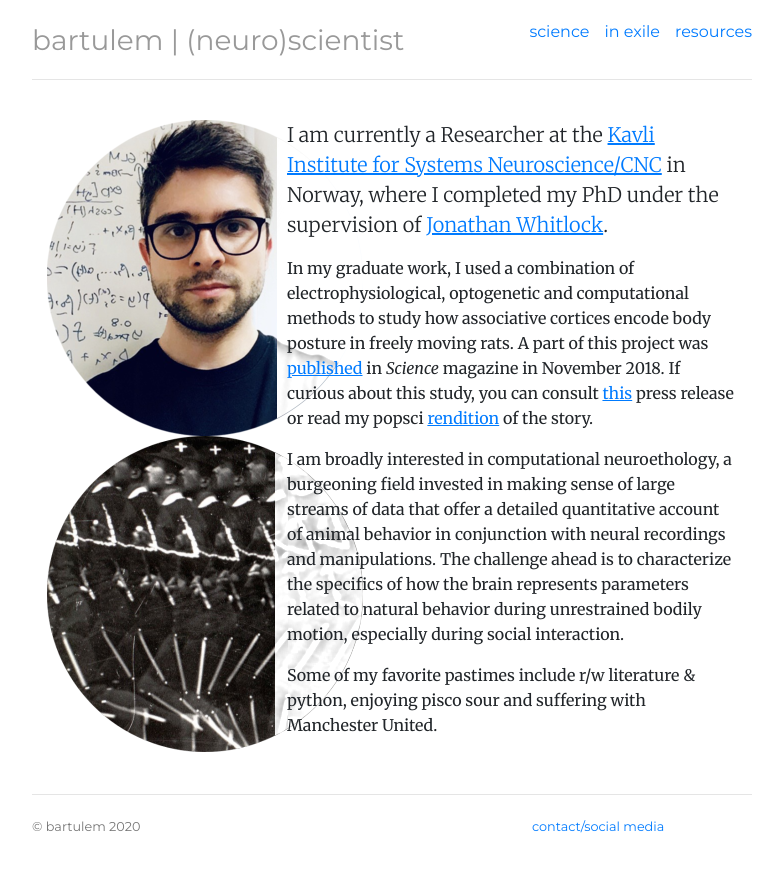
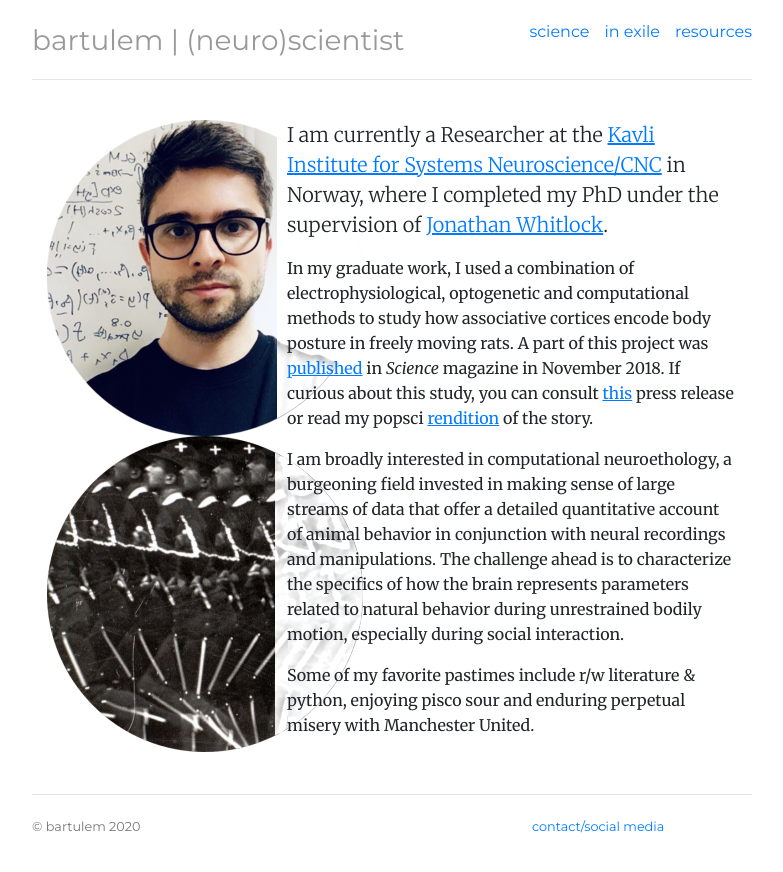
Before and after one commit to bartulem/bartulem.github.io, a Jekyll site: the page built from index.html, in a window 1280 px wide. Shown: the top 872 px of the page, without its empty margins (248-1031 px from the left). Built offline with Jekyll 4.4.1, drawn with Linux system fonts in a browser that asks for light colours.

Commit message:
Update index.html

```diff
--- a/index.html
+++ b/index.html
@@ -19,6 +19,6 @@ description: bartulem | (neuroscientist)
 
 	<p>I am broadly interested in computational neuroethology, a burgeoning field invested in making sense of large streams of data that offer a detailed quantitative account of animal behavior in conjunction with neural recordings and manipulations. The challenge ahead is to characterize the specifics of how the brain represents parameters related to natural behavior during unrestrained bodily motion, especially during social interaction.</p>
 
-	<p>Some of my favorite pastimes include r/w literature & python, enjoying pisco sour and suffering with Manchester United.</p>
+	<p>Some of my favorite pastimes include r/w literature & python, enjoying pisco sour and enduring perpetual misery with Manchester United.</p>
 	</div>
 </div>
```
